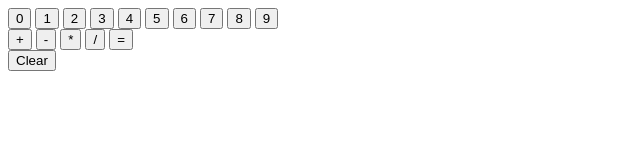
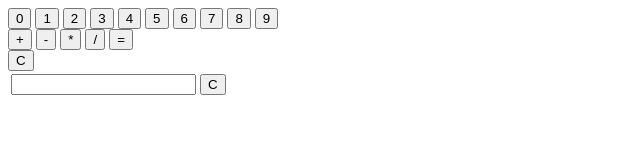
Before and after one commit to OniScrooge/odin-calculator, a plain HTML site: page index.html in a window 1280 px wide. Shown: the whole page, without its empty margins (0-640 px from the left). Drawn offline with Linux system fonts and the light colour scheme.

Commit message:
Add input & clear Fix body content
Add ui elements for user input & clear input
Fix body for easier use

```diff
--- a/index.html
+++ b/index.html
@@ -6,7 +6,12 @@
     <link rel="stylesheet" href="./index.css">
 </head>
 <body>
-    <div id="calculatorContainer">
+    <table id="calculatorContainer">
+        <tr>
+            <td colspan="3"><input type="text" id="result"></td>
+
+            <td><input type="button" value="C" onclick="clear()" /></td>
+        </tr>
         <div id="numberContainer">
             <button class="number" id="0">0</button>
             <button class="number" id="1">1</button>
@@ -26,8 +31,8 @@
             <button class="operator" id="/">/</button>
             <button class="operator" id="=">=</button>
         </div>
-        <button id="clear">Clear</button>
-    </div>
+        <button id="clear">C</button>
+    </table>
     <script src="./index.js"></script>
 </body>
 </html>
```
